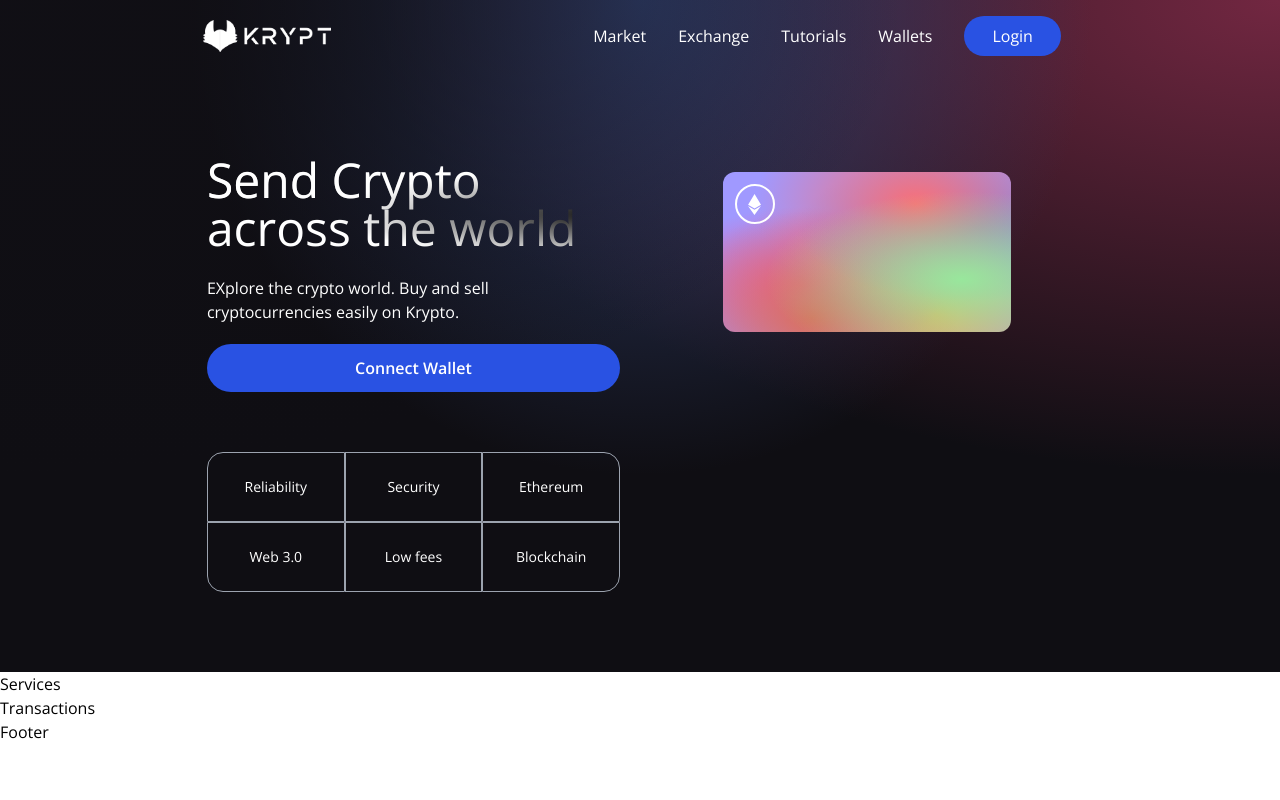
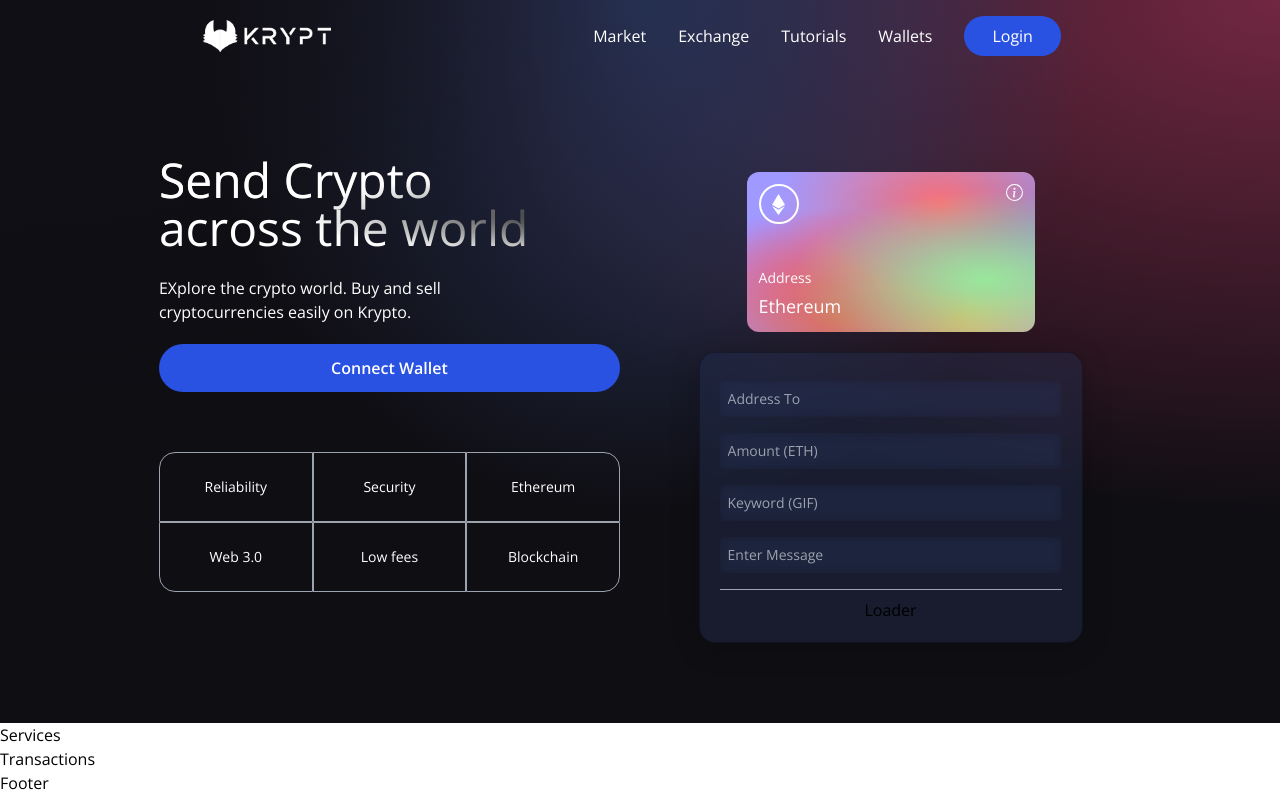
Before and after one commit to juliswer/web3.0-metamask-crypto, a React (Vite) app in the folder client/: page / in a window 1280 px wide. Built offline with nearby package versions, Linux system fonts and the light colour scheme.

Commit message:
updating the welcome section

```diff
--- a/client/src/components/Welcome.jsx
+++ b/client/src/components/Welcome.jsx
@@ -6,10 +6,25 @@
 const commonStyles =
   "min-h-[70px] sm:px-0 px-2 sm:min-w-[120px] flex justify-center items-center border-[0.5px] border-gray-400 text-sm font-light text-white";
 
+const Input = ({placeholder, name, type, value, handleChange}) => (
+  <input
+    placeholder={placeholder}
+    type={type}
+    step="0.0001"
+    value={value}
+    onChange={(e) => handleChange(e, name)}
+    className="my-2 w-full rounded-sm p-2 outline-none bg-transparent text-white border-none text-sm white-glassmorphism"
+  />
+)
+
 const Welcome = () => {
   const connectWallet = () => {
     console.log("connecting wallet");
   };
+
+  const handleSubmit = () => {
+    console.log('submiting')
+  }
 
   return (
     <div className="flex w-full justify-center items-center">
@@ -46,8 +61,30 @@
                 <div className="w-10 h-10 rounded-full border-2 border-white flex justify-center items-center">
                   <SiEthereum fontSize={21} color="#fff" />
                 </div>
+                <BsInfoCircle fontSize={17} color="#fff" />
+              </div>
+              <div>
+                <p className="text-white font-light text-sm">Address</p>
+                <p className="text-white font-light text-lg mt-1">Ethereum</p>
               </div>
             </div>
+          </div>
+          <div className="p-5 sm:w-96 w-full flex flex-col justify-start items-center blue-glassmorphism">
+            <Input placeholder="Address To" name="addressTo" type="text" handleChange={() => {}} />
+            <Input placeholder="Amount (ETH)" name="amount" type="number" handleChange={() => {}} />
+            <Input placeholder="Keyword (GIF)" name="keyword" type="text" handleChange={() => {}} />
+            <Input placeholder="Enter Message" name="message" type="text" handleChange={() => {}} />
+
+            <div className="h-[1px] w-full bg-gray-400 my-2" />
+
+            {true ? (
+              <Loader />
+            ) : (
+              <div>
+                <button type="button" onClick={handleSubmit}></button>
+              </div>
+            )}
+
           </div>
         </div>
       </div>
```
